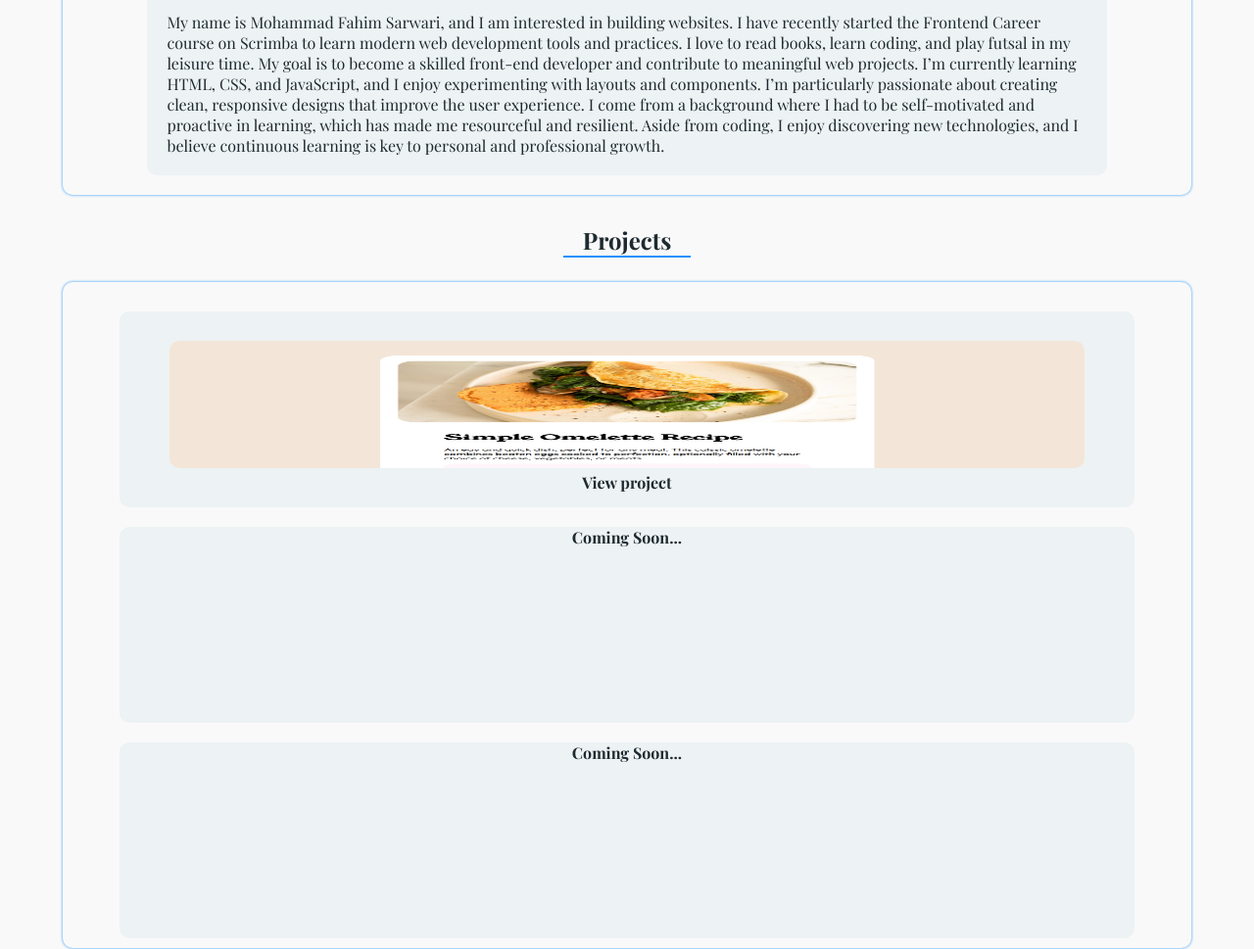
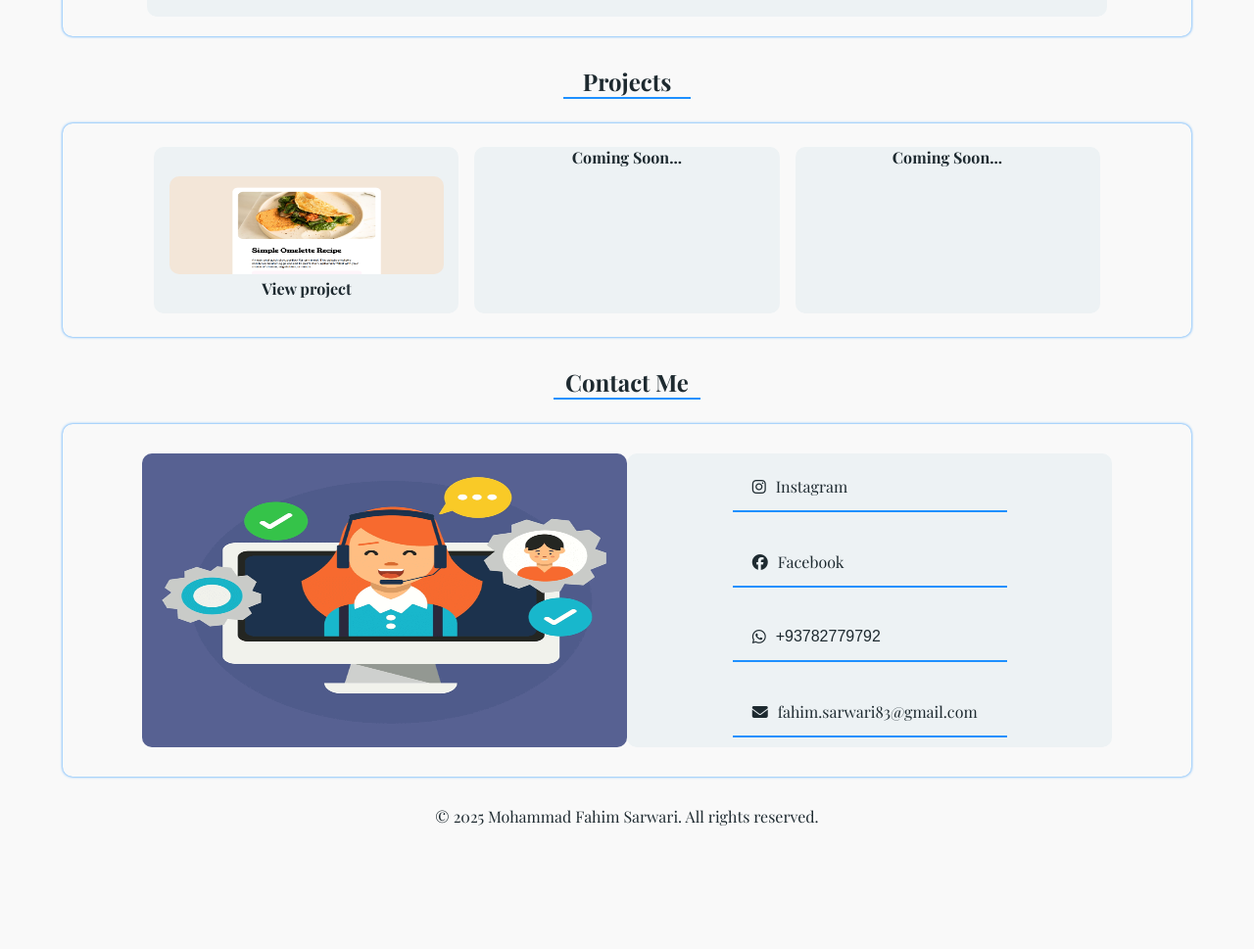
Before and after one commit to fahim-sarwari/Portfolio, a plain HTML site: page index.html in a window 1280 px wide. Shown: the part 672-1641 px from the top of the page at 98% size. Drawn offline with Linux system fonts and the light colour scheme.

Commit message:
Responsive for 768px screen done

```diff
--- a/index.css
+++ b/index.css
@@ -159,27 +159,29 @@ nav ul li{
 .projects{
     width: 90%;
     margin: 25px auto 0;
-    display: flex;
-    flex-direction: column;
-    justify-content: center;
     box-shadow: 0 0 3px #1e90ff;
     border-radius: 10px;
 }
 
-.projects div{
+.container{
+    width: 90%;
+    margin: auto;
+    padding: 12px 0;
+    display: flex;
+    flex-direction: column;
+    align-items: center;
+}
+
+.container div{
     background-color: #edf2f4;
     margin: 10px auto;
-    width: 90%;
+    width: 95%;
     height: 200px;
     border-radius: 10px;
     text-align: center;
 }
 
-.projects .first-project{
-    margin-top: 30px;
-}
-
-.first-project img{
+.prjts-content img{
     width: 90%;
     height: 130px;
     margin: 30px auto 0;
@@ -212,29 +214,44 @@ nav ul li{
 .contact-section{
     width: 90%;
     margin: 25px auto 20px;
-    display: flex;
-    flex-direction: column;
-    justify-content: center;
     box-shadow: 0 0 3px #1e90ff;
     border-radius: 10px;
 }
 
+.contact-grnl{
+    display: flex;
+    flex-direction: column;
+    justify-content: center;
+    padding: 20px 0;
+}
+
 .contact-logo{
     text-align: center;
-    padding-top: 20px;
 }
 
 .contact-logo img{
-    width: 90%;
+    width: 86%;
+    height: 300px;
     border-radius: 10px;
 }
 
 .social-contact{
-    width: 90%;
+    width: 86%;
+    height: 300px;
+    display: flex;
+    flex-direction: column;
+    justify-content: space-between;
     margin: 10px auto;
-    padding-bottom: 15px;
+    padding-bottom: 10px;
     background-color: #edf2f4;
     border-radius: 10px;
+}
+
+.social-contact .contacts{
+    width: 280px;
+    margin: 0 auto;
+    line-height: 3;
+    border-bottom: 2px solid #1e90ff;
 }
 
 .contacts a{
@@ -257,3 +274,65 @@ footer{
     text-align: center;
     padding: 10px;
 }
+
+/* Responsive style for Tablets (758px) */
+
+@media (min-width: 768px) {
+    /* Home */
+    #home{
+        flex-direction: row;
+        justify-content: space-between;
+        padding: 0 50px;
+        box-sizing: border-box;
+    }
+
+    .home-text, .profile-img{
+        margin-bottom: 40px;
+    }
+
+    .home-text{
+        padding-top: 30px;
+    }
+
+    /* Projects */
+    .container{
+        flex-direction: row;
+        justify-content: center;
+    }
+
+    .container div{
+        width: 30%;
+        height: 160px;
+        margin: 12px 8px;
+    }
+
+    .prjts-content{
+        padding: 0 0 10px;
+    }
+
+    .prjts-content img{
+        height: 100px;
+    }
+
+    /* Contact */
+    .contact-grnl{
+        width: 86%;
+        margin: 0 auto;
+        flex-direction: row;
+        align-items: center;
+        box-sizing: border-box;
+    }
+
+    .contact-logo, .social-contact{
+        width: 50%;
+        height: 300px;
+    }
+
+    .social-contact{
+        height: 290px;
+    }
+
+    .contact-logo img{
+        width: 100%;
+    }
+}
--- a/index.html
+++ b/index.html
@@ -38,7 +38,7 @@
                     </a>
                 </div>
             </div>
-
+        </div>
         <div class="profile-img">
             <img src="Images/my-photo.jpg" alt="fahim looking at the camera">
         </div>
@@ -59,15 +59,17 @@
 
 <h2 id="projects-title">Projects</h2>
 <section class="projects">
-    <div class="first-project">
+    <div class="container">
+        <div class="prjts-content">
             <img src="Projects/Recipe Page/images/Recipe-page.png" alt="omelette recipe image">
             <p><a href="Projects/Recipe Page/index.html" target="_blank" class="prj-link">View project</a></p>
         </div>
-    <div class="second-project">
+        <div class="prjts-content">
             <p><a href="" target="_blank" class="prj-link">Coming Soon...</a></p>
         </div>
-    <div class="third-project">
+        <div class="prjts-content">
             <p><a href="" target="_blank" class="prj-link">Coming Soon...</a></p>
+        </div>
     </div>
 </section>
 
@@ -75,18 +77,19 @@
 
 <h2 id="contact-title">Contact Me</h2>
 <section class="contact-section">
+    <div class="contact-grnl">
         <div class="contact-logo">
             <img src="Images/friendly_customer_service.png" alt="customer service logo">
         </div>
         <div class="social-contact">
             <div class="contacts">
-            <a href="https://www.instagram.com/fahim_sarwarii" target="_blank">
+                <a href="https://www.instagram.com/fahim.sarwarii" target="_blank">
                     <i class="fab fa-instagram"></i>
                     <p>Instagram</p>
                 </a>
             </div>
             <div class="contacts">
-            <a href="https://www.facebook.com/its.fahim17" target="_blank">
+                <a href="https://www.facebook.com/fahim.sarwarii" target="_blank">
                     <i class="fab fa-facebook"></i>
                     <p>Facebook</p>
                 </a>
@@ -104,9 +107,46 @@
                 </a>
             </div>
         </div>
+    </div>
 </section>
 <footer>
     &copy; 2025 Mohammad Fahim Sarwari. All rights reserved.
 </footer>
+<br>
+<br>
+<br>
+<br>
+<br>
+<br>
+<br>
+<br>
+<br>
+<br>
+<br>
+<br>
+<br>
+<br>
+<br>
+<br>
+<br>
+<br>
+<br>
+<br>
+<br>
+<br>
+<br>
+<br>
+<br>
+<br>
+<br>
+<br>
+<br>
+<br>
+<br>
+<br>
+<br>
+<br>
+<br>
+<br>
 </body>
 </html>
```
Lines whose indentation alone changed are shown as unchanged.
